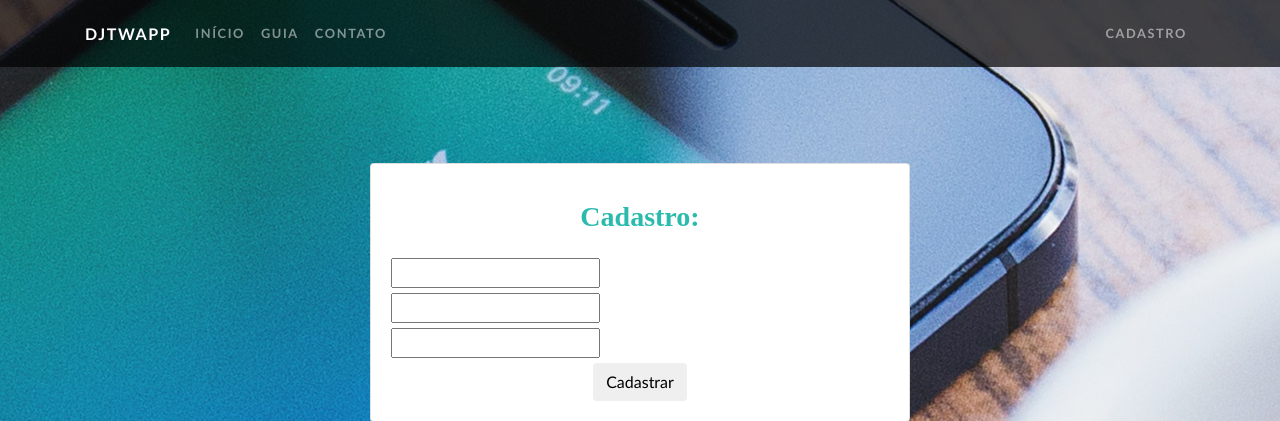
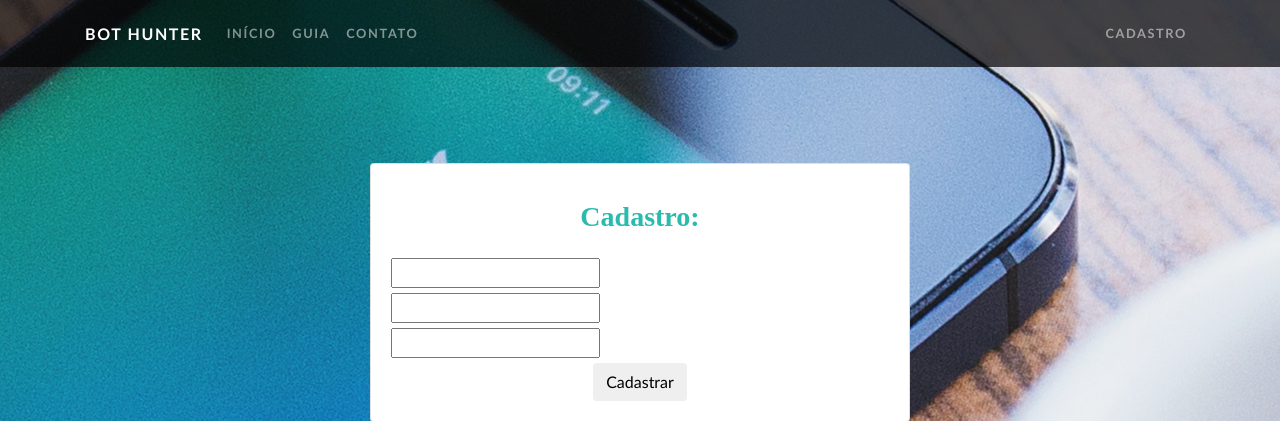
Before and after one commit to LICA-UFAL/djtwapp, a Django app: page /accounts/cadastro/ in a window 1280 px wide. Shown: the top 421 px of the page. Run offline with Django 3.2, Linux system fonts and the light colour scheme; parts of the project's set-up code (start-up, migrations or seed data) failed here and were passed over; some libraries are stand-ins or nearby versions; some web fonts are replaced.

Commit message:
change brand name

```diff
--- a/profiles/templates/profiles/navbar.html
+++ b/profiles/templates/profiles/navbar.html
@@ -4,7 +4,7 @@
 
 <nav class="navbar navbar-expand-lg navbar-dark navbar-custom navbar-static-top">
   <div class="container ">
-    <a class="navbar-brand" href="/">Djtwapp</a>
+    <a class="navbar-brand" href="/">Bot hunter</a>
     <button class="navbar-toggler" type="button" data-toggle="collapse" data-target="#navbarNavDropdown" aria-controls="navbarNavDropdown" aria-expanded="false" aria-label="Toggle navigation">
       <span class="navbar-toggler-icon"></span>
     </button>
```
